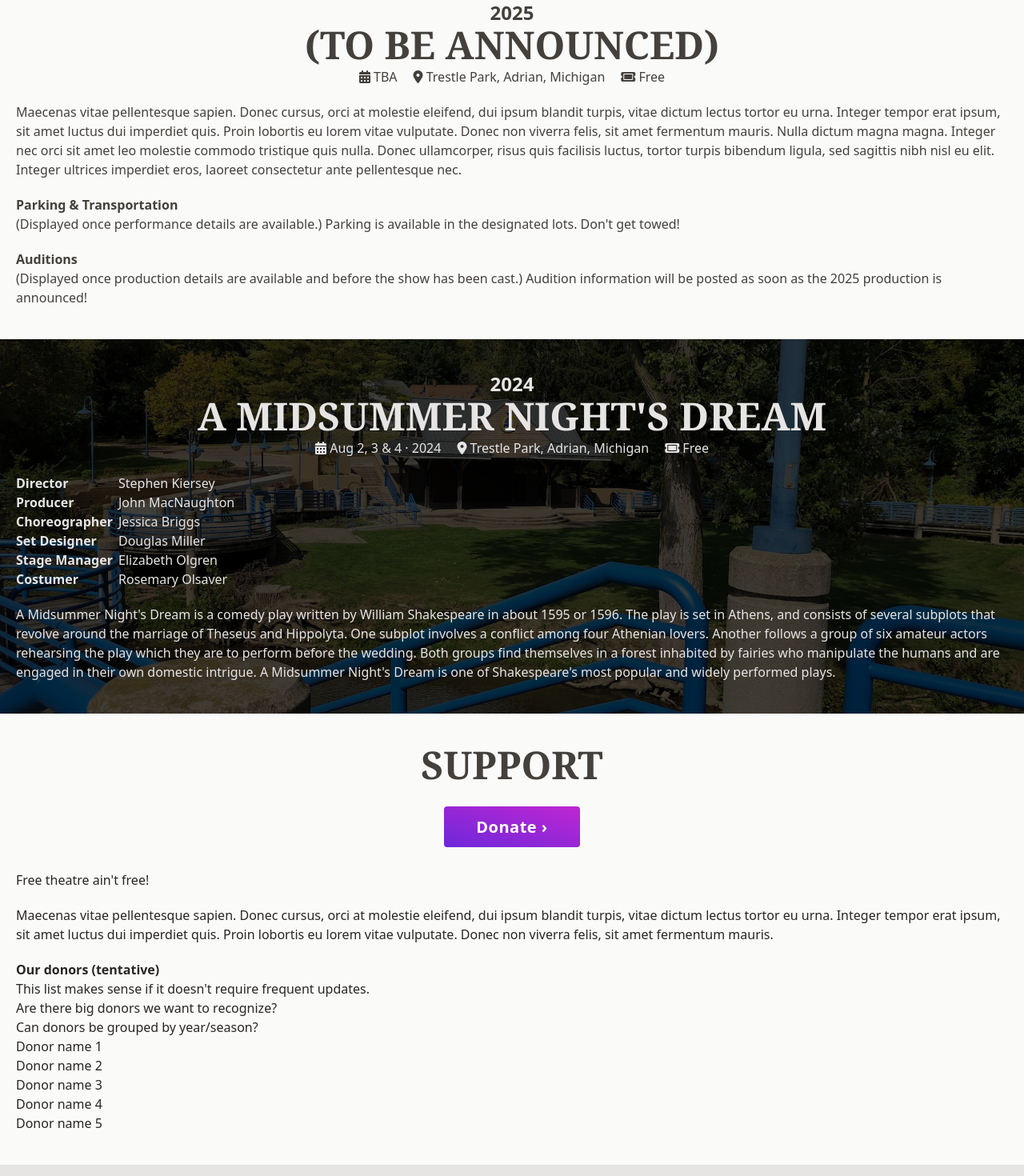
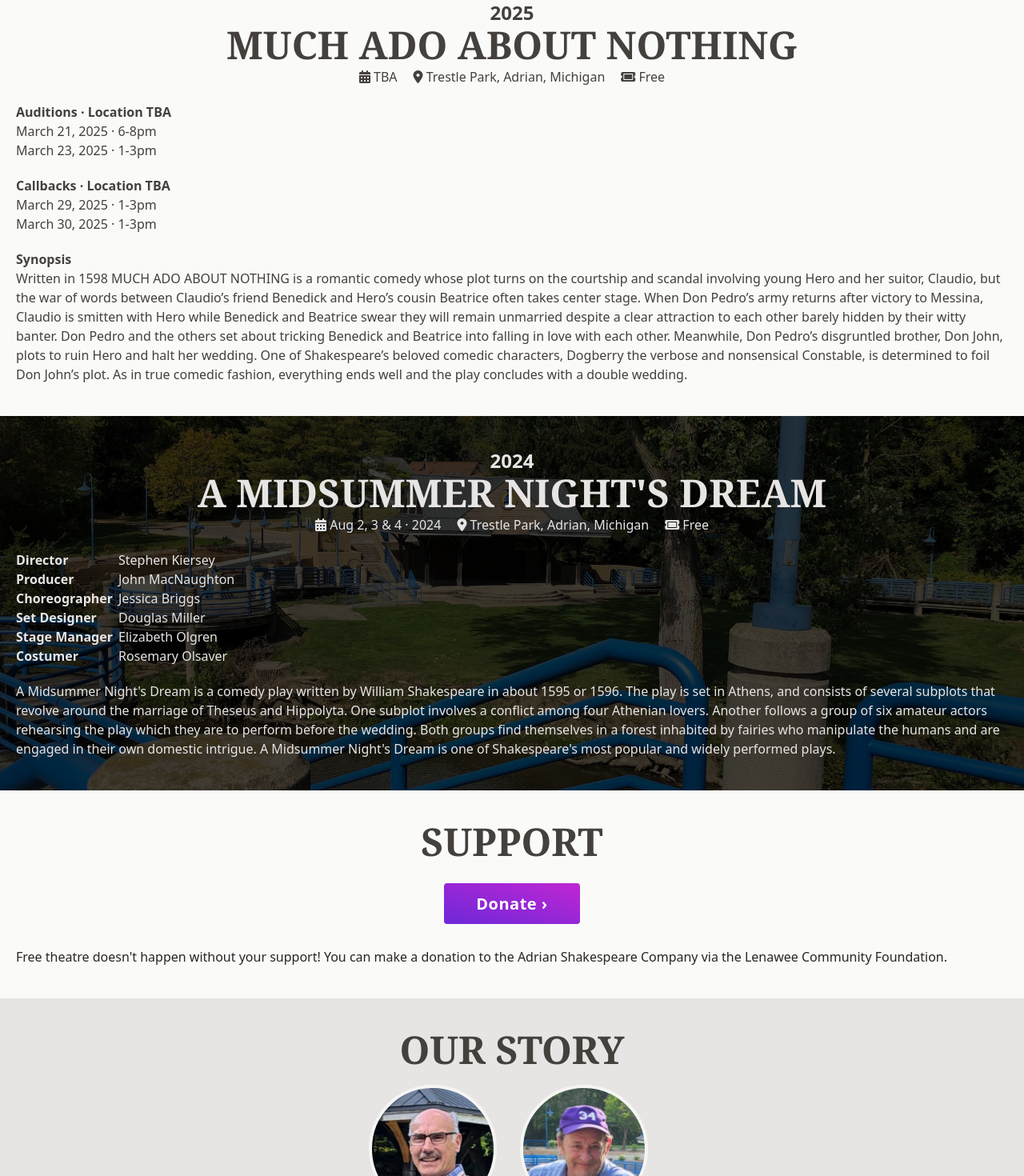
Before and after one commit to pcrist/adrian-shakespeare, a Nuxt app: page / in a window 1280 px wide. Shown: the part 840-2310 px from the top of the page at 80% size. Built offline with nearby package versions, Linux system fonts and the light colour scheme.

Commit message:
Added Much Ado About Nothing information

```diff
--- a/app.vue
+++ b/app.vue
@@ -62,7 +62,7 @@
       <div class="py-10 bg-stone-50 dark:bg-stone-800">
         <div class="md:container mx-auto px-5 text-stone-700 dark:text-stone-200">
           <h1 class="text-xl md:text-2xl text-center font-bold uppercase">2025</h1>
-          <h1 class="text-3xl md:text-5xl text-center font-serif font-bold text-stone-700 dark:text-stone-200 uppercase">(To Be Announced)</h1>
+          <h1 class="text-3xl md:text-5xl text-center font-serif font-bold text-stone-700 dark:text-stone-200 uppercase">Much Ado About Nothing</h1>
 
           <div class="sm:flex flex-wrap gap-x-5 gap-y-1 justify-center mt-3 sm:mt-1">
             <div class="whitespace-nowrap">
@@ -76,23 +76,21 @@
             </div>
           </div>
 
-          <p class="mt-5">
-            Maecenas vitae pellentesque sapien. Donec cursus, orci at molestie eleifend, dui ipsum blandit turpis, vitae
-            dictum lectus tortor eu urna. Integer tempor erat ipsum, sit amet luctus dui imperdiet quis. Proin lobortis
-            eu lorem vitae vulputate. Donec non viverra felis, sit amet fermentum mauris. Nulla dictum magna magna.
-            Integer nec orci sit amet leo molestie commodo tristique quis nulla. Donec ullamcorper, risus quis facilisis
-            luctus, tortor turpis bibendum ligula, sed sagittis nibh nisl eu elit. Integer ultrices imperdiet eros,
-            laoreet consectetur ante pellentesque nec.
-          </p>
+          <h3 class="mt-5 font-bold">Auditions &middot; Location TBA</h3>
+          <ul>
+            <li>March 21, 2025 &middot; 6-8pm</li>
+            <li>March 23, 2025 &middot; 1-3pm</li>
+          </ul>
 
-          <h3 class="mt-5 font-bold">Parking &amp; Transportation</h3>
+          <h3 class="mt-5 font-bold">Callbacks &middot; Location TBA</h3>
+          <ul>
+            <li>March 29, 2025 &middot; 1-3pm</li>
+            <li>March 30, 2025 &middot; 1-3pm</li>
+          </ul>
+
+          <h3 class="mt-5 font-bold">Synopsis</h3>
           <p>
-            (Displayed once performance details are available.) Parking is available in the designated lots. Don't get towed!
-          </p>
-
-          <h3 class="mt-5 font-bold">Auditions</h3>
-          <p>
-            (Displayed once production details are available and before the show has been cast.) Audition information will be posted as soon as the 2025 production is announced!
+            Written in 1598 MUCH ADO ABOUT NOTHING is a romantic comedy whose plot turns on the courtship and scandal involving young Hero and her suitor, Claudio, but the war of words between Claudio’s friend Benedick and Hero’s cousin Beatrice often takes center stage. When Don Pedro’s army returns after victory to Messina, Claudio is smitten with Hero while Benedick and Beatrice swear they will remain unmarried despite a clear attraction to each other barely hidden by their witty banter. Don Pedro and the others set about tricking Benedick and Beatrice into falling in love with each other. Meanwhile, Don Pedro’s disgruntled brother, Don John, plots to ruin Hero and halt her wedding. One of Shakespeare’s beloved comedic characters, Dogberry the verbose and nonsensical Constable, is determined to foil Don John’s plot. As in true comedic fashion, everything ends well and the play concludes with a double wedding.
           </p>
         </div>
       </div>
@@ -151,30 +149,8 @@
           </div>
 
           <p>
-            Free theatre ain't free!
+            Free theatre doesn't happen without your support! You can make a donation to the Adrian Shakespeare Company via the Lenawee Community Foundation.
           </p>
-
-          <p class="mt-5">
-            Maecenas vitae pellentesque sapien. Donec cursus, orci at molestie eleifend, dui ipsum blandit turpis, vitae
-            dictum lectus tortor eu urna. Integer tempor erat ipsum, sit amet luctus dui imperdiet quis. Proin lobortis
-            eu lorem vitae vulputate. Donec non viverra felis, sit amet fermentum mauris.
-          </p>
-
-          <h3 class="mt-5 font-bold">Our donors (tentative)</h3>
-          <p>
-            This list makes sense if it doesn't require frequent updates.
-            <br>
-            Are there big donors we want to recognize?
-            <br>
-            Can donors be grouped by year/season?
-          </p>
-          <ul>
-            <li>Donor name 1</li>
-            <li>Donor name 2</li>
-            <li>Donor name 3</li>
-            <li>Donor name 4</li>
-            <li>Donor name 5</li>
-          </ul>
         </div>
       </div>
 
@@ -184,10 +160,6 @@
       <div class="bg-stone-200 dark:bg-stone-900">
         <div class="md:container mx-auto px-5 py-10 text-stone-800 dark:text-stone-200">
           <h1 class="text-3xl md:text-5xl text-center font-serif font-bold text-stone-700 dark:text-stone-200 uppercase">Our Story</h1>
-
-          <p class="mt-5">
-            One or two sentences that communicate the origin story, mission and aspirations of the troupe.
-          </p>
 
           <div class="flex gap-5 justify-center mt-5 text-sm sm:text-base font-serif font-bold">
             <div class="text-center">
@@ -201,9 +173,8 @@
             </div>
           </div>
 
-          <h3 class="mt-5 font-bold">Advisory Board</h3>
-          <p>
-            We could list the names of the Advisory Board here.
+          <p class="mt-5">
+            John MacNaughton and Stephen Kiersey have been theater professionals and part of the theater scene in Adrian since the 1970s. Friends since high school, they are now retired and often talked about theatrical opportunities in Adrian. On their daily walks through Trestle Park, they would often say, “Somebody should do Shakespeare there.” Finally they decided that if anyone was going to do it, it was going to have to be them and in early 2024 they formed the Adrian Shakespeare Company with the mission of staging free productions of Shakespeare’s plays in an outdoor setting. They asked City Commissioner Gordon Gauss to join them, and they created the nuts and bolts of the company. Later Doug Miller joined the trio, and their first production A MIDSUMMER NIGHT’S DREAM was presented in August 2024. Kiersey adapted the play as well as directed it and MacNaughton served as the production manager.
           </p>
         </div>
       </div>
@@ -227,7 +198,7 @@
             <h4 class="uppercase font-bold mb-2 opacity-75">Social</h4>
             <ul>
               <li>
-                <a href="https://facebook.com" target="_blank">
+                <a href="https://www.facebook.com/groups/196020456713894" target="_blank">
                   <i class="fa-brands fa-square-facebook" /> Facebook
                 </a>
               </li>
@@ -252,7 +223,7 @@
         </div>
 
         <div class="mt-5 text-sm text-center opacity-50">
-          &copy; 2024 Adrian Shakespeare Company
+          &copy; 2025 Adrian Shakespeare Company
         </div>
       </div>
     </footer>
```
